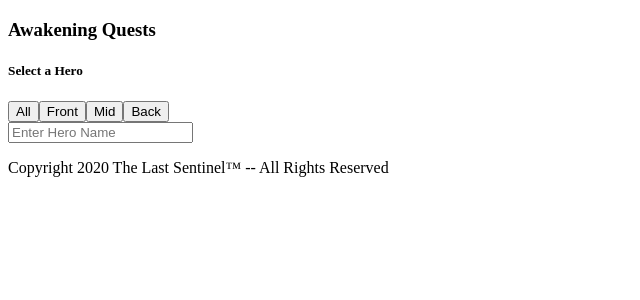
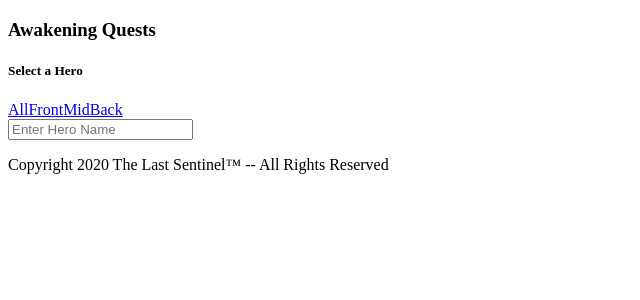
Before and after one commit to jessemarek/hero-guide, a React (Vite) app: page /awakenings in a window 1280 px wide. Shown: the top 300 px of the page, without its empty margins (0-640 px from the left). Built offline with nearby package versions, Linux system fonts and the light colour scheme.

Commit message:
added NavLinks and useRouteMatch to SearchBar filter 'buttons'

```diff
--- a/src/components/HeroCard.jsx
+++ b/src/components/HeroCard.jsx
@@ -1,11 +1,17 @@
 import React from 'react'
+import { Link } from 'react-router-dom'
 
 const HeroCard = props=> {
     const { name } = props
 
     return(
         <li className="hero-card">
-            <img src={`../assets/images/hero-cards/${name}.jpg`} alt={`Artwork card for ${name}. Link to this hero's guide`} />
+            <Link to={`/${name}`}>
+                <img
+                    src={`../assets/images/hero-cards/${name}.jpg`}
+                    alt={`Artwork card for ${name}. Link to this hero's guide`}
+                />
+            </Link>
             <p className="card-title">{name}</p>
         </li>
     )
--- a/src/components/HeroMenu.jsx
+++ b/src/components/HeroMenu.jsx
@@ -7,27 +7,39 @@ import SearchBar from './SearchBar'
 
 const HeroMenu = props => {
 
-    const [heroList, setHeroList] = useState(['tareth', 'desmond', 'driller', 'xanos', 'elric', 'alana', 'goram'])
+    const [heroList, setHeroList] = useState(['konrad', 'magdor', 'tareth', 'desmond', 'slim', 'driller', 'ethera', 'magnus','xanos', 'elric', 'alana', 'goram', 'taurus'])
 
     return(
         <>
             <header>
+                {/* Displays for Hero Guide Menu */}
                 <Route path={'/heroes'}><h3>Hero Guides</h3></Route>
+
+                {/* Displays for Awakening Quest Menu */}
                 <Route path={'/awakenings'}><h3>Awakening Quests</h3></Route>
+
                 <h5>Select a Hero</h5>
+
                 <SearchBar />
 
             </header>
 
             <section className="hero-menu">
                 <ul id="hero-list">
+
+                    {/* Displays for Hero Guide Menu */}
                     <Route path={'/heroes'}>
                         {
                             heroList &&
                             heroList
                                 .sort() //Alphabetize the Hero List by name
-                                .map((hero, idx) => <HeroCard key={idx} name={hero} />) //Create a Hero Card for each hero in the list
+                                .map((hero, idx) => <HeroCard key={idx + 1} name={hero} />) //Create a Hero Card for each hero in the list
                         }
+                    </Route>
+
+                    {/* Displays for Awakening Quest Menu */}
+                    <Route path={'/awakenings'}>
+
                     </Route>
                 </ul>
             </section>
--- a/src/components/SearchBar.jsx
+++ b/src/components/SearchBar.jsx
@@ -1,6 +1,9 @@
 import React, { useState } from 'react'
+import { NavLink, useRouteMatch } from 'react-router-dom'
 
 const SearchBar = props => {
+
+    const { url } = useRouteMatch()
 
     const [searchField, setSearchField] = useState('')
 
@@ -11,10 +14,10 @@ const SearchBar = props => {
 
     return(
         <div className="filter-btns">
-            <button className="filter-btn">All</button>
-            <button className="filter-btn">Front</button>
-            <button className="filter-btn">Mid</button>
-            <button className="filter-btn">Back</button>
+            <NavLink to={url} exact activeClassName="active-btn" className="filter-btn">All</NavLink>
+            <NavLink to={`${url}/front`} activeClassName="active-btn" className="filter-btn">Front</NavLink>
+            <NavLink to={`${url}/mid`} activeClassName="active-btn" className="filter-btn">Mid</NavLink>
+            <NavLink to={`${url}/back`} activeClassName="active-btn" className="filter-btn">Back</NavLink>
 
             <form className="filter-form">
                 <label name="search">
--- a/src/styles/heroes.less
+++ b/src/styles/heroes.less
@@ -22,6 +22,7 @@ header {
         }
 
         .filter-btn {
+            display: inline-block;
             .custom-btn(22%);
             background: radial-gradient(@grey, @lite-black);
             border-color: @lite-black;
```
